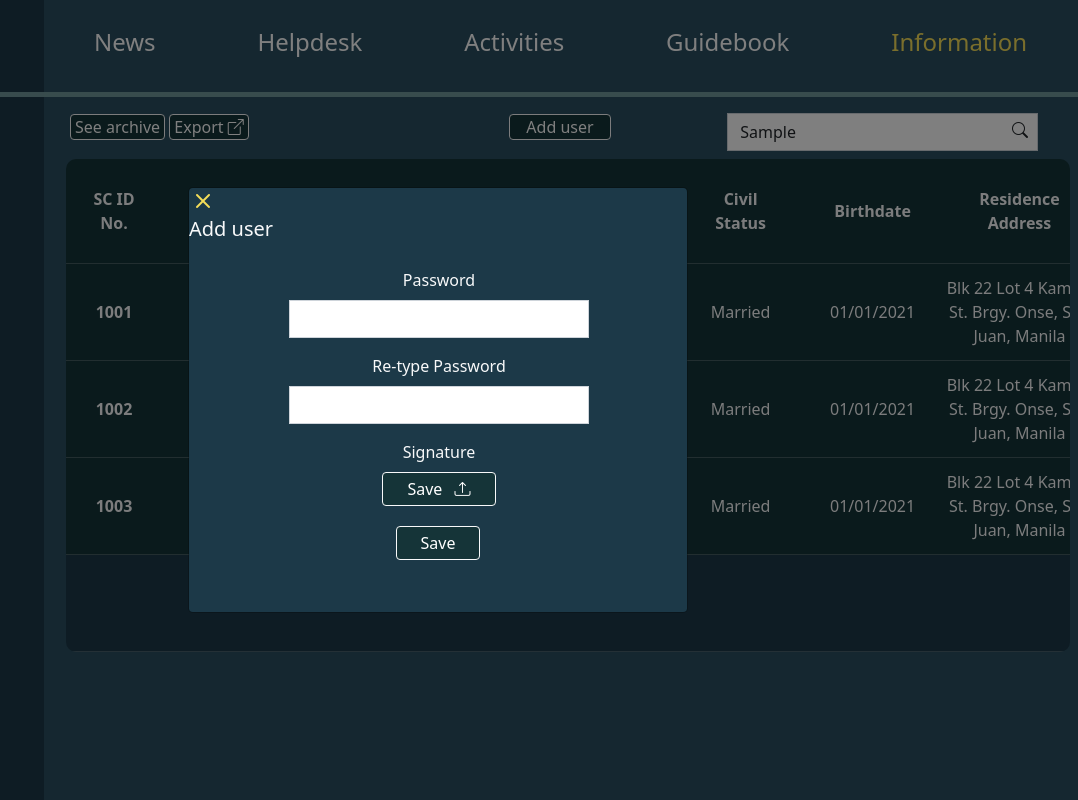
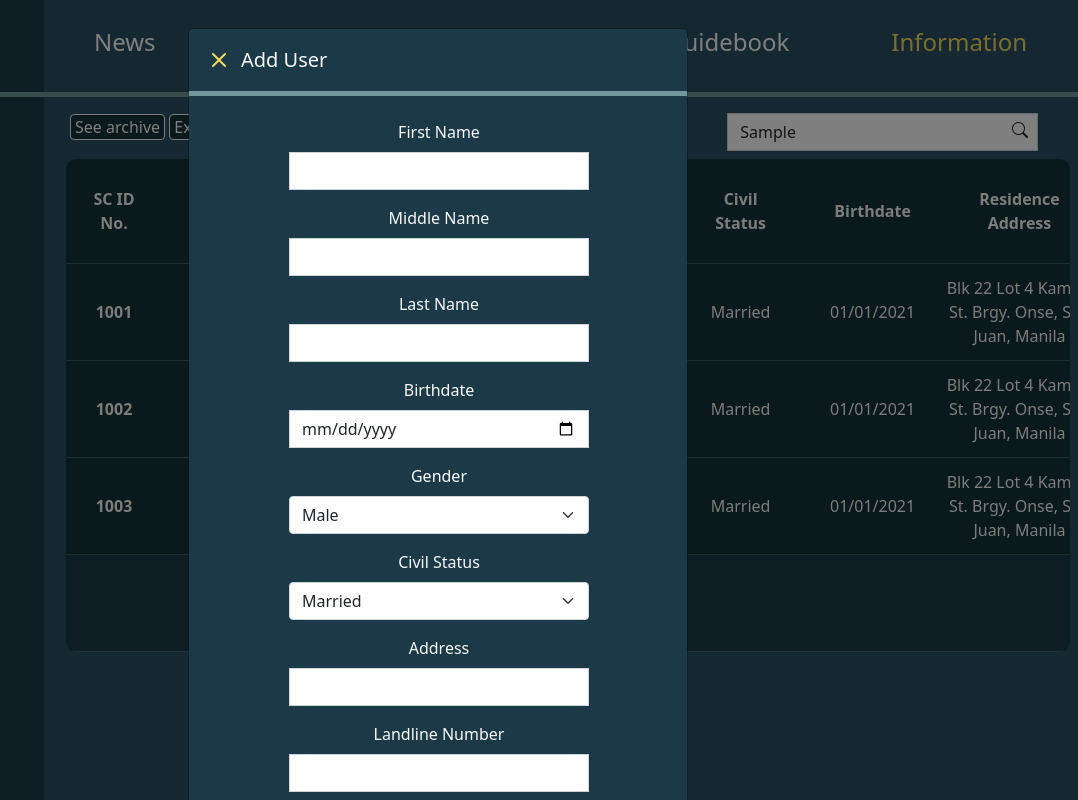
Before and after one commit to lovzay/assistonse, a plain HTML site: page dashboard/senior_citizen.html in a window 1280 px wide. Both pictures are taken after typing "Sample" into the empty fields and a click on the button "Add user". Shown: the full height of the page, 202-1280 px from the left. Drawn offline with nearby package versions, Linux system fonts and the light colour scheme.

Commit message:
add user inputs updated

```diff
--- a/dashboard/senior_citizen.html
+++ b/dashboard/senior_citizen.html
@@ -392,12 +392,70 @@
         <div id="modal" class="modal fade text-light" tabindex="-1">
             <div class="modal-dialog modal-dialog-centered">
                 <div class="modal-content">
-                <div class="modal-header'">
+                <div class="modal-header d-flex justify-content-start">
                     <button type="button" class="button-close border-0 bg-transparent me-2" data-bs-dismiss="modal" aria-label="Close"><i class="bi bi-x-lg"></i></button>
-                    <h5 class="modal-title">Add user</h5>
+                    <h5 class="modal-title">Add User</h5>
                 </div>
                 <form action="#">
                     <div class="modal-body text-center mt-4">
+                        <div class="form-group mb-3">
+                            <label class="d-block mb-2">First Name</label>
+                            <input type="text" class="form-control rounded-0">
+                        </div>
+
+                        <div class="form-group mb-3">
+                            <label class="d-block mb-2">Middle Name</label>
+                            <input type="text" class="form-control rounded-0">
+                        </div>
+
+                        <div class="form-group mb-3">
+                            <label class="d-block mb-2">Last Name</label>
+                            <input type="text" class="form-control rounded-0">
+                        </div>
+
+                        <div class="form-group mb-3">
+                            <label class="d-block mb-2">Birthdate</label>
+                            <input type="date" class="form-control rounded-0">
+                        </div>
+
+                        <div class="form-group mb-3">
+                            <label class="d-block mb-2">Gender</label>
+                            <select class="form-select">
+                                <option selected>Male</option>
+                                <option>Female</option>
+                            </select>
+                        </div>
+
+                        <div class="form-group mb-3">
+                            <label class="d-block mb-2">Civil Status</label>
+                            <select class="form-select">
+                                <option selected>Married</option>
+                                <option>Widowed</option>
+                                <option>Annulled</option>
+                                <option>Divorced</option>
+                                <option>Single</option>
+                            </select>
+                        </div>
+
+                        <div class="form-group mb-3">
+                            <label class="d-block mb-2">Address</label>
+                            <input type="text" class="form-control rounded-0">
+                        </div>
+
+                        <div class="form-group mb-3">
+                            <label class="d-block mb-2">Landline Number</label>
+                            <input type="text" class="form-control rounded-0">
+                        </div>
+
+                        <div class="form-group mb-3">
+                            <label class="d-block mb-2">Mobile Number</label>
+                            <input type="text" class="form-control rounded-0">
+                        </div>
+
+                        <div class="form-group mb-3">
+                            <label class="d-block mb-2">Email Address</label>
+                            <input type="text" class="form-control rounded-0">
+                        </div>
 
                         <div class="form-group mb-3">
                             <label class="d-block mb-2">Password</label>
@@ -405,14 +463,35 @@
                         </div>
 
                         <div class="form-group mb-3">
-                            <label class="d-block mb-2">Re-type Password</label>
-                            <input type="password" class="form-control rounded-0">
+                            <label class="d-block mb-2">Guardian's Full Name</label>
+                            <input type="text" class="form-control rounded-0">
                         </div>
 
                         <div class="form-group mb-3">
-                            <label class="d-block mb-2">Signature</label>
-                            <button type="button" class="btn btn-dark py-1 px-4 border-light">Save <i class="bi bi-upload ms-2"></i></button>
+                            <label class="d-block mb-2">Guardian's Mobile Number</label>
+                            <input type="text" class="form-control rounded-0">
                         </div>
+
+                        <div class="form-group mb-3">
+                            <label class="d-block mb-2">Senior Citizen ID Number</label>
+                            <input type="text" class="form-control rounded-0">
+                        </div>
+
+                        <div class="form-group mb-3">
+                            <label class="d-block mb-2">Senior Citizen ID (Front)</label>
+                            <input type="file" id="myFile">
+                        </div>
+
+                        <div class="form-group mb-3">
+                            <label class="d-block mb-2">Senior Citizen ID (Back)</label>
+                            <input type="file" id="myFile">
+                        </div>
+
+                        <div class="form-group mb-3">
+                            <label class="d-block mb-2">QR Code</label>
+                            <button>Generate</button>
+                        </div>
+
                     </div>
                     <div class="modal-footer pt-0 pb-5 border-0 d-flex justify-content-center">
                         <button type="submit" class="btn btn-dark py-1 px-4 border-light">Save</button>
```
